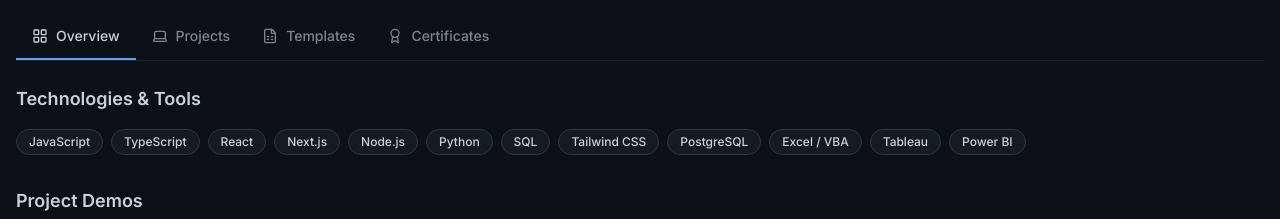
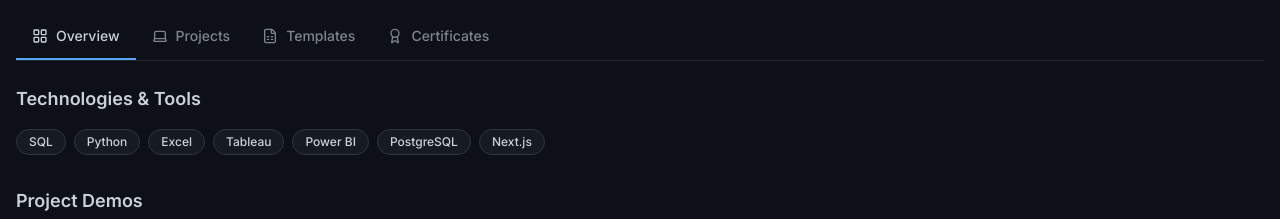
Before and after one commit to idwip11/personla-website, a Next.js app: page / in a window 1280 px wide. Shown: the part 840-1059 px from the top of the page. Built offline with nearby package versions, Linux system fonts and the light colour scheme.

Commit message:
Update technologies and tools section

```diff
--- a/components/TechStack.tsx
+++ b/components/TechStack.tsx
@@ -1,8 +1,6 @@
 export const SKILLS = [
-    "JavaScript", "TypeScript", "React", "Next.js",
-    "Node.js", "Python", "SQL", "Tailwind CSS",
-    "PostgreSQL", "Excel / VBA", "Tableau", "Power BI"
-  ];
+  "SQL", "Python", "Excel", "Tableau", "Power BI", "PostgreSQL", "Next.js"
+];
 
   export default function TechStack() {
     return (
```
